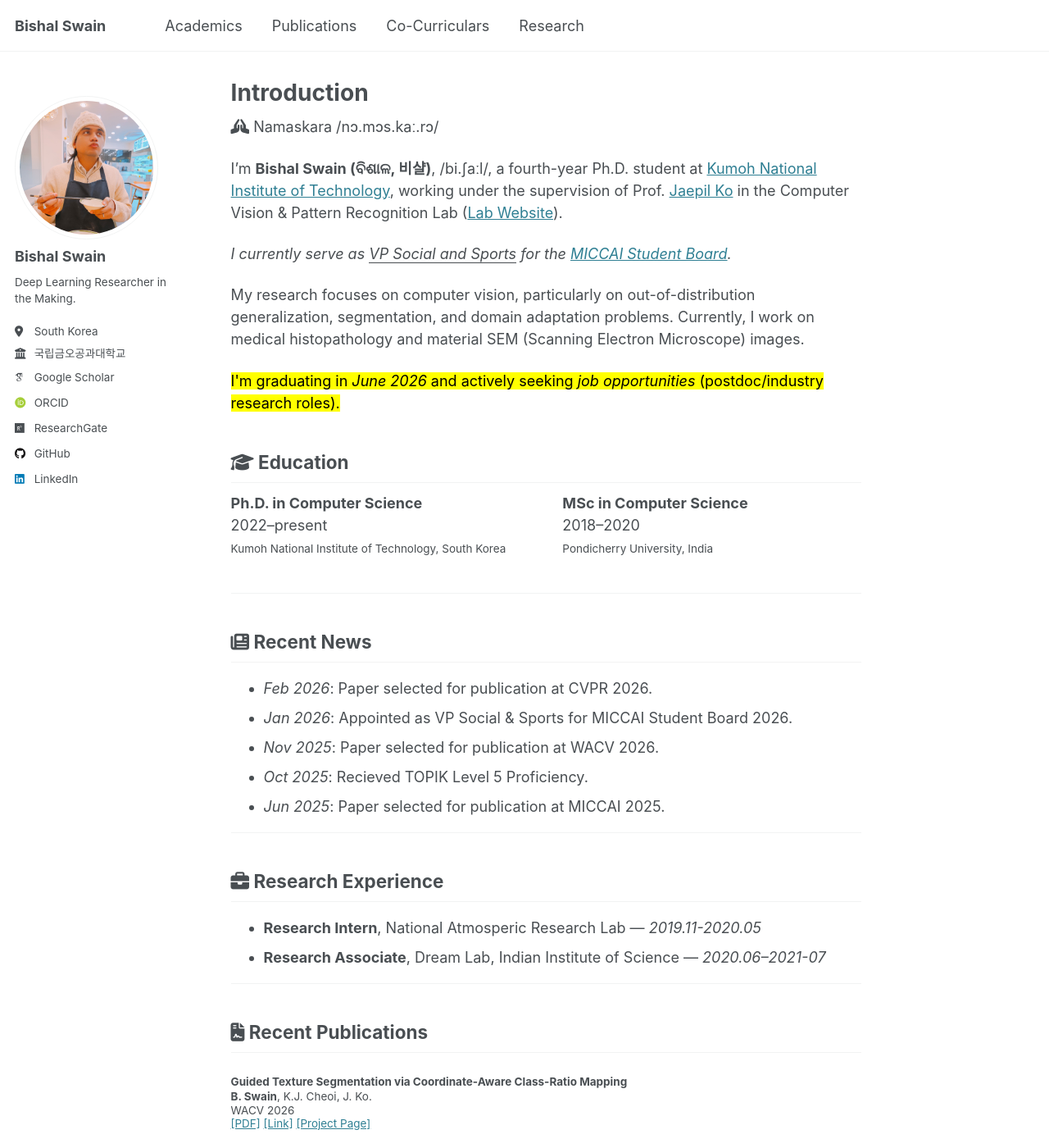
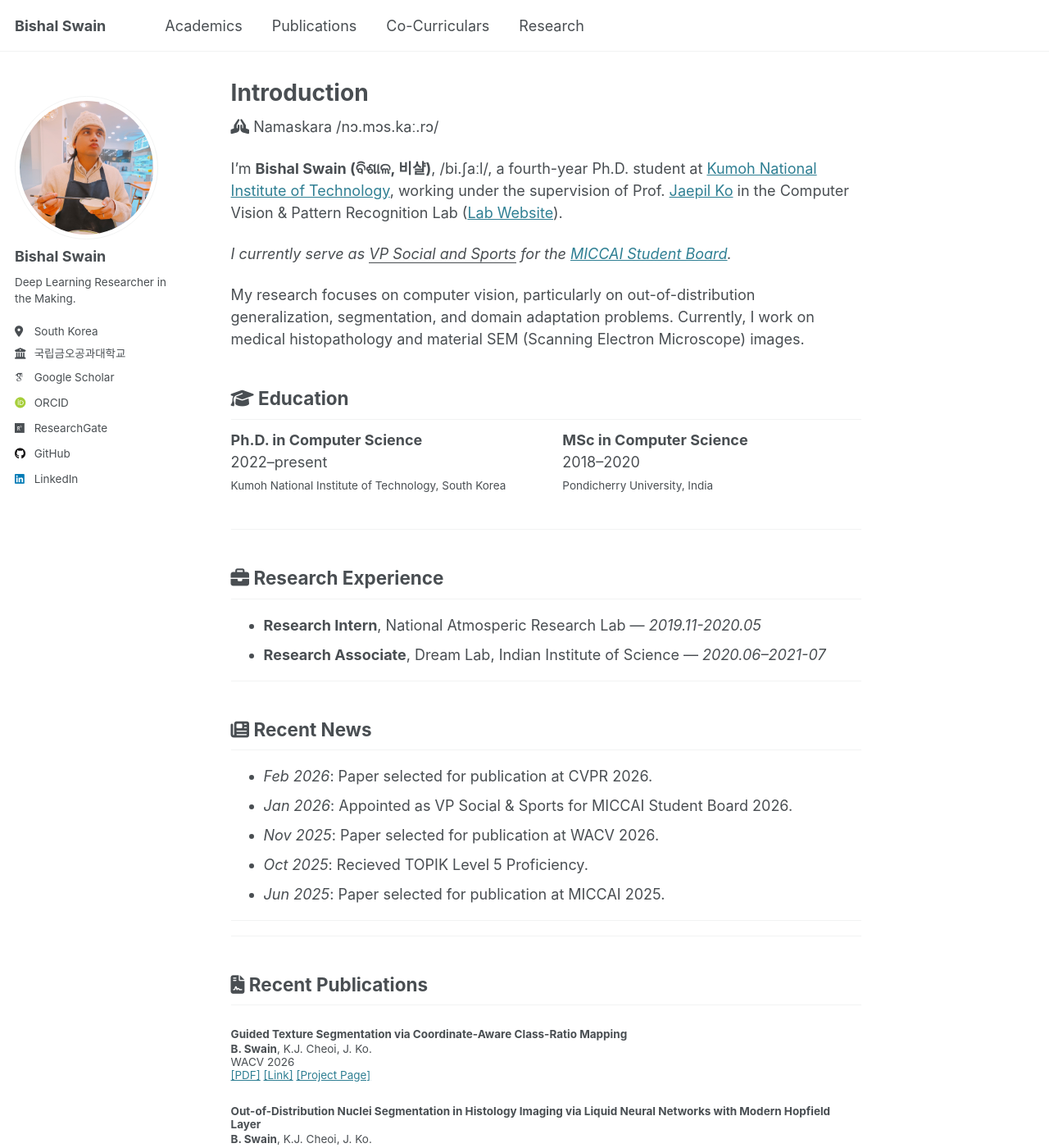
Before and after one commit to bluesaiyancodes/bluesaiyancodes.github.io, a Jekyll site: the page built from _pages/about.md, in a window 1280 px wide and 1400 px high. Shown: the whole window at 82% size. Built offline with Jekyll 4.4.1, drawn with Linux system fonts in a browser that asks for light colours; some web fonts are replaced; some of the changed lines change nothing that is shown.

Commit message:
misc --update0413

```diff
--- a/_pages/about.md
+++ b/_pages/about.md
@@ -16,7 +16,10 @@
 
 My research focuses on computer vision, particularly on out-of-distribution generalization, segmentation, and domain adaptation problems. Currently, I work on medical histopathology and material SEM (Scanning Electron Microscope) images.
 
+<!--
 <mark>I'm graduating in <i>June 2026</i> and actively seeking <i>job opportunities</i> (postdoc/industry research roles). </mark>
+-->
+
 
 <h2><i class="fas fa-graduation-cap"></i>  Education</h2>
 
@@ -40,6 +43,12 @@
 </div>
 
 </div>
+---
+
+## <i class="fas fa-briefcase"></i>  Research Experience
+
+- **Research Intern**, National Atmosperic Research Lab — *2019.11-2020.05*
+- **Research Associate**, Dream Lab, Indian Institute of Science — *2020.06–2021-07*
 
 ---
 
@@ -51,13 +60,11 @@
 -  *Oct 2025*: Recieved TOPIK Level 5 Proficiency.
 -  *Jun 2025*: Paper selected for publication at MICCAI 2025.
 
-
 ---
 
-## <i class="fas fa-briefcase"></i>  Research Experience
 
-- **Research Intern**, National Atmosperic Research Lab — *2019.11-2020.05*
-- **Research Associate**, Dream Lab, Indian Institute of Science — *2020.06–2021-07*
+
+
 
 ---
 
```
